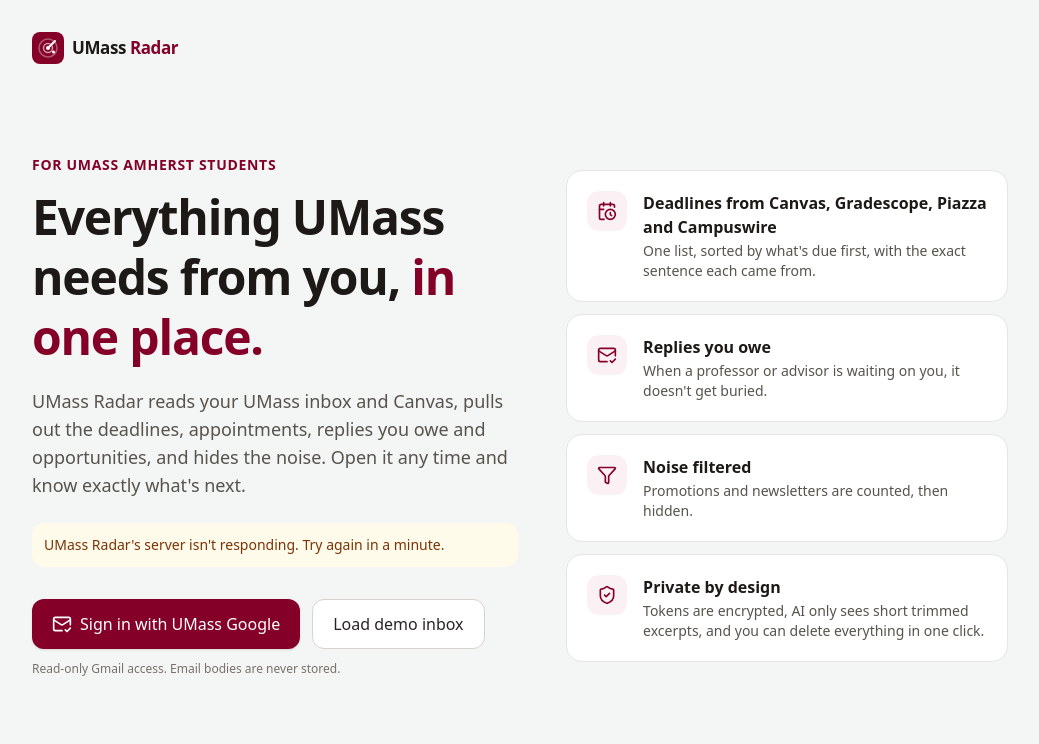
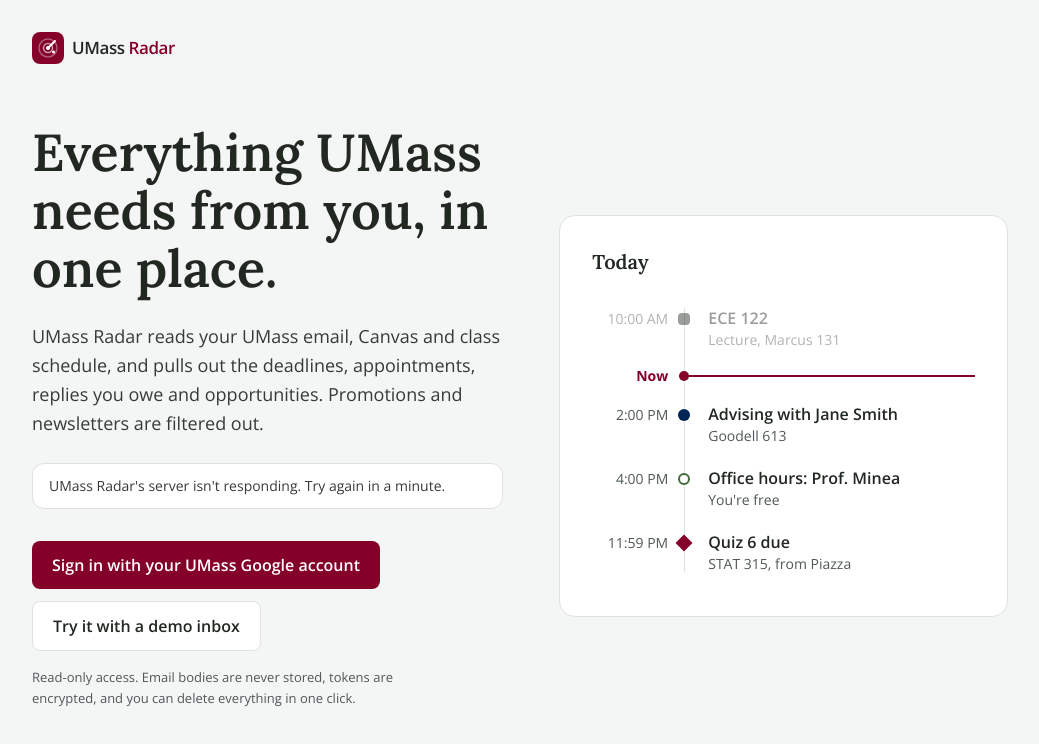
Before and after one commit to sidjainnn/umassradar, a Next.js app in the folder frontend/: page / in a window 1280 px wide. Shown: the top 744 px of the page, without its empty margins (120-1159 px from the left). Built offline with nearby package versions, Linux system fonts and the light colour scheme; no server answers.

Commit message:
lead the landing page with the today timeline and fix brand fonts

```diff
--- a/frontend/app/globals.css
+++ b/frontend/app/globals.css
@@ -25,7 +25,10 @@
   --color-teal: #00aec7;
   --color-forest: #44693d;
   --color-orange: #cb6015;
+}
 
+/* inline: the next/font variables live on <body>, so reference them where they're used, not at :root */
+@theme inline {
   --font-sans: var(--font-open-sans), ui-sans-serif, system-ui, sans-serif;
   --font-serif: var(--font-lora), ui-serif, Georgia, serif;
 }
--- a/frontend/components/Landing.tsx
+++ b/frontend/components/Landing.tsx
@@ -1,66 +1,72 @@
 "use client";
 
-import { CalendarClock, Filter, MailCheck, ShieldCheck } from "lucide-react";
 import { Logo } from "./Logo";
 
 type Props = { notice: string | null; onDemo?: () => void; demoLoading?: boolean };
+
+const SAMPLE = [
+  { time: "10:00 AM", mark: "h-3 w-3 rounded-sm bg-ink", title: "ECE 122", detail: "Lecture, Marcus 131", past: true },
+  { time: "2:00 PM", mark: "h-3 w-3 rounded-full bg-navy", title: "Advising with Jane Smith", detail: "Goodell 613" },
+  { time: "4:00 PM", mark: "h-3 w-3 rounded-full border-2 border-forest bg-surface", title: "Office hours: Prof. Minea", detail: "You're free" },
+  { time: "11:59 PM", mark: "h-3 w-3 rotate-45 bg-maroon-600", title: "Quiz 6 due", detail: "STAT 315, from Piazza" },
+];
 
 export function Landing({ notice, onDemo, demoLoading }: Props) {
   return (
     <main className="mx-auto flex min-h-screen max-w-5xl flex-col px-6 py-8">
       <Logo />
-      <div className="grid flex-1 items-center gap-12 py-12 lg:grid-cols-[1.1fr_1fr]">
+      <div className="grid flex-1 items-center gap-14 py-12 lg:grid-cols-[1.05fr_1fr]">
         <div>
-          <p className="text-sm font-semibold uppercase tracking-wider text-maroon-600">For UMass Amherst students</p>
-          <h1 className="mt-3 text-4xl font-semibold leading-tight tracking-tight text-stone-900 sm:text-5xl">
-            Everything UMass needs from you, <span className="text-maroon-600">in one place.</span>
+          <h1 className="font-serif text-[42px] font-semibold leading-[1.12] text-ink sm:text-[52px]">
+            Everything UMass needs from you, in one place.
           </h1>
-          <p className="mt-5 max-w-xl text-lg text-stone-600">
-            UMass Radar reads your UMass inbox and Canvas, pulls out the deadlines, appointments, replies you owe and
-            opportunities, and hides the noise. Open it any time and know exactly what&apos;s next.
+          <p className="mt-6 max-w-[52ch] text-lg leading-relaxed text-ink-soft">
+            UMass Radar reads your UMass email, Canvas and class schedule, and pulls out the deadlines, appointments,
+            replies you owe and opportunities. Promotions and newsletters are filtered out.
           </p>
-          {notice && <p className="mt-6 rounded-xl bg-amber-50 p-3 text-sm text-amber-900">{notice}</p>}
-          <div className="mt-8 flex flex-wrap gap-3">
-            <a
-              href="/api/auth/login"
-              className="inline-flex items-center gap-2 rounded-xl bg-maroon-600 px-5 py-3 font-medium text-white shadow-sm hover:bg-maroon-700"
-            >
-              <MailCheck className="h-5 w-5" /> Sign in with UMass Google
+          {notice && <p role="alert" className="mt-6 rounded-xl border border-line bg-surface px-4 py-3 text-sm text-ink-soft">{notice}</p>}
+          <div className="mt-8 flex flex-wrap items-center gap-3">
+            <a href="/api/auth/login" className="rounded-lg bg-maroon-600 px-5 py-3 font-semibold text-white hover:bg-maroon-700">
+              Sign in with your UMass Google account
             </a>
             {onDemo && (
-              <button
-                onClick={onDemo}
-                disabled={demoLoading}
-                className="rounded-xl border border-stone-300 bg-white px-5 py-3 font-medium text-stone-800 hover:border-stone-400 disabled:opacity-60"
-              >
-                {demoLoading ? "Loading demo inbox…" : "Load demo inbox"}
+              <button onClick={onDemo} disabled={demoLoading}
+                className="rounded-lg border border-line bg-surface px-5 py-3 font-semibold text-ink hover:border-ink-faint disabled:opacity-60">
+                {demoLoading ? "Loading the demo…" : "Try it with a demo inbox"}
               </button>
             )}
           </div>
-          <p className="mt-3 text-xs text-stone-500">Read-only Gmail access. Email bodies are never stored.</p>
+          <p className="mt-4 max-w-[52ch] text-[13px] leading-relaxed text-ink-muted">
+            Read-only access. Email bodies are never stored, tokens are encrypted, and you can delete everything in one click.
+          </p>
         </div>
-        <ul className="space-y-3">
-          {[
-            [CalendarClock, "Deadlines from Canvas, Gradescope, Piazza and Campuswire", "One list, sorted by what's due first, with the exact sentence each came from."],
-            [MailCheck, "Replies you owe", "When a professor or advisor is waiting on you, it doesn't get buried."],
-            [Filter, "Noise filtered", "Promotions and newsletters are counted, then hidden."],
-            [ShieldCheck, "Private by design", "Tokens are encrypted, AI only sees short trimmed excerpts, and you can delete everything in one click."],
-          ].map(([Icon, title, body]) => {
-            const I = Icon as typeof CalendarClock;
-            return (
-              <li key={title as string} className="flex gap-4 rounded-2xl border border-stone-200 bg-white p-5">
-                <span className="grid h-10 w-10 shrink-0 place-items-center rounded-xl bg-maroon-50 text-maroon-600">
-                  <I className="h-5 w-5" />
-                </span>
-                <div>
-                  <p className="font-semibold text-stone-900">{title as string}</p>
-                  <p className="mt-0.5 text-sm text-stone-600">{body as string}</p>
-                </div>
-              </li>
-            );
-          })}
-        </ul>
+
+        <figure aria-label="Example of a student's day in UMass Radar" className="rounded-2xl border border-line bg-surface p-6 sm:p-8">
+          <figcaption className="font-serif text-xl font-semibold text-ink">Today</figcaption>
+          <ol className="relative mt-5">
+            <span aria-hidden className="absolute bottom-3 left-[calc(4.75rem+1rem)] top-3 w-px bg-line" />
+            {SAMPLE.slice(0, 1).map((e) => <Row key={e.title} {...e} />)}
+            <li className="grid grid-cols-[4.75rem_1fr] items-center gap-4 py-1.5">
+              <span className="text-right text-sm font-bold text-maroon-600">Now</span>
+              <span className="relative h-0.5 bg-maroon-600"><span className="absolute -left-[5px] -top-[4px] h-2.5 w-2.5 rounded-full bg-maroon-600" /></span>
+            </li>
+            {SAMPLE.slice(1).map((e) => <Row key={e.title} {...e} />)}
+          </ol>
+        </figure>
       </div>
     </main>
   );
 }
+
+function Row({ time, mark, title, detail, past }: { time: string; mark: string; title: string; detail: string; past?: boolean }) {
+  return (
+    <li className={`grid grid-cols-[4.75rem_1fr] items-baseline gap-4 py-2.5 ${past ? "opacity-45" : ""}`}>
+      <time className="text-right text-sm tabular-nums text-ink-muted">{time}</time>
+      <div className="relative pl-6">
+        <span className={`absolute left-[-6px] top-[7px] ${mark}`} />
+        <span className="font-semibold text-ink">{title}</span>
+        <span className="block text-sm text-ink-muted">{detail}</span>
+      </div>
+    </li>
+  );
+}
--- a/frontend/components/Logo.tsx
+++ b/frontend/components/Logo.tsx
@@ -10,7 +10,7 @@ export function Logo({ size = 32, withText = true }: { size?: number; withText?:
         <circle cx="43" cy="40" r="3" fill="#fff" />
       </svg>
       {withText && (
-        <span className="hidden text-[17px] font-semibold tracking-tight text-stone-900 sm:inline">
+        <span className="hidden text-[17px] font-semibold tracking-tight text-ink sm:inline">
           UMass <span className="text-maroon-600">Radar</span>
         </span>
       )}
```
Also changed, not shown: frontend/components/SettingsDialog.tsx (+11 -11 lines), 1 other file (tests, documents, lock files or other folders).
